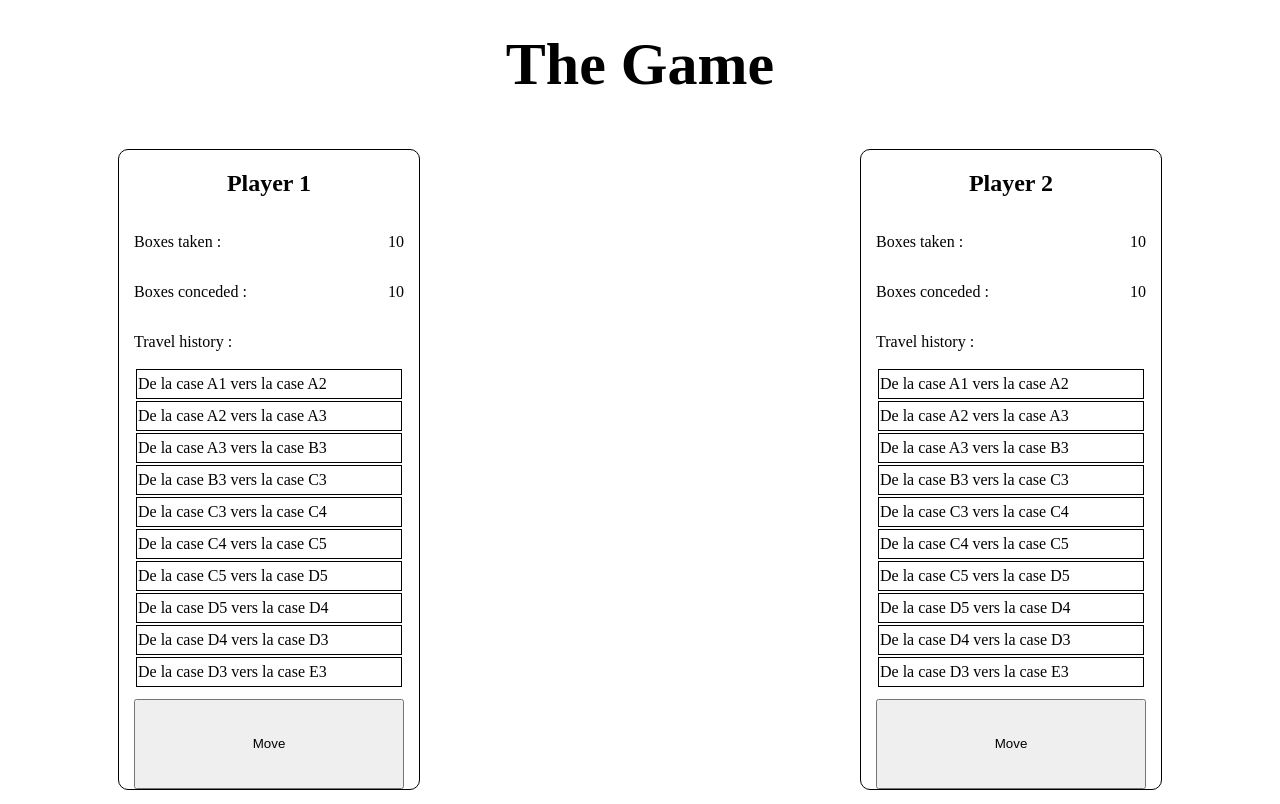
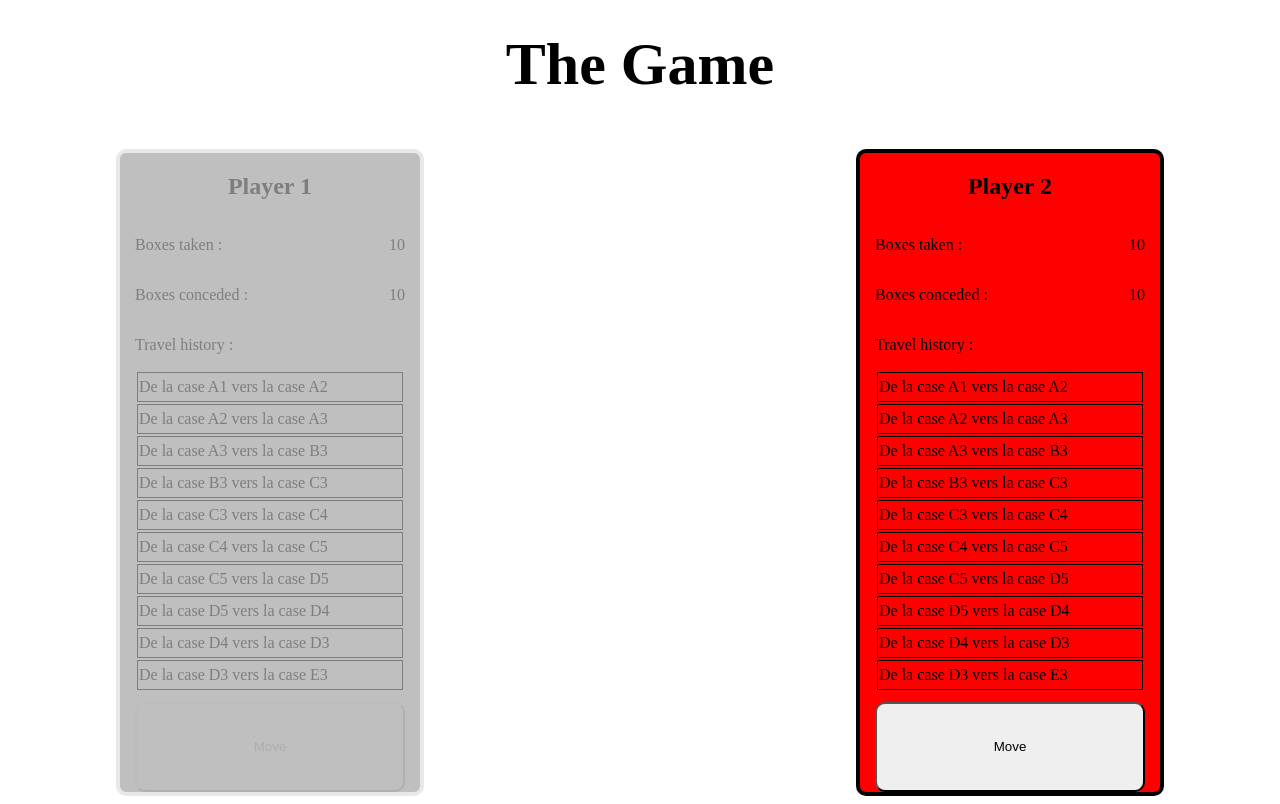
Before and after one commit to GattaFurn/ProjetIA, a Django app: template game/templates/game/new_game.html in a window 1280 px wide. Run offline with Django 3.2, Linux system fonts and the light colour scheme; the template is opened without the code that fills it, so the values that code supplies are empty.

Commit message:
Update new_game.html

```diff
--- a/game/templates/game/new_game.html
+++ b/game/templates/game/new_game.html
@@ -22,7 +22,7 @@
             .player_panel{
                 width : 300px;
                 text-align: center;
-                border: 1px solid black;
+                border: 4px solid black;
                 border-radius: 10px;
             }
             .div_informations{
@@ -46,6 +46,22 @@
                 margin-top: 10px;
                 margin-left: auto;
                 margin-right: auto;
+                border-radius: 10px;
+                background-color: ;
+            }
+            #player1_panel_color{
+                background-color: blue;
+            }
+            #player2_panel_color{
+                background-color: red;
+            }
+            #player_panel_not_your_turn {
+                background-color: grey;
+                border : 4px solid lightgrey;
+                opacity: 0.5;
+            }
+            #button_not_your_turn{
+                background-color: grey;
             }
 		</style>
         <script src="{% static 'game/board.js' %}"></script>
@@ -55,7 +71,7 @@
     <body>
         <h1>The Game</h1>
         <div id="game_content">
-            <div class="player_panel">
+            <div class="player_panel" id="player_panel_not_your_turn">
                 <h2>Player 1</h2>
                 <div class="div_informations">
                     <p style="display: inline;">Boxes taken : </p>
@@ -102,12 +118,12 @@
                         </tr>
                     </table>
                 </div>
-                <button class="button_move">Move</button>
+                <button class="button_move" id="button_not_your_turn" disabled>Move</button>
             </div>
             <div id="my_board">
                 <script>createBoard({{board}})</script>
             </div>
-            <div class="player_panel">
+            <div class="player_panel" id="player2_panel_color">
                 <h2>Player 2</h2>
                 <div class="div_informations">
                     <p style="display: inline;">Boxes taken : </p>
```
